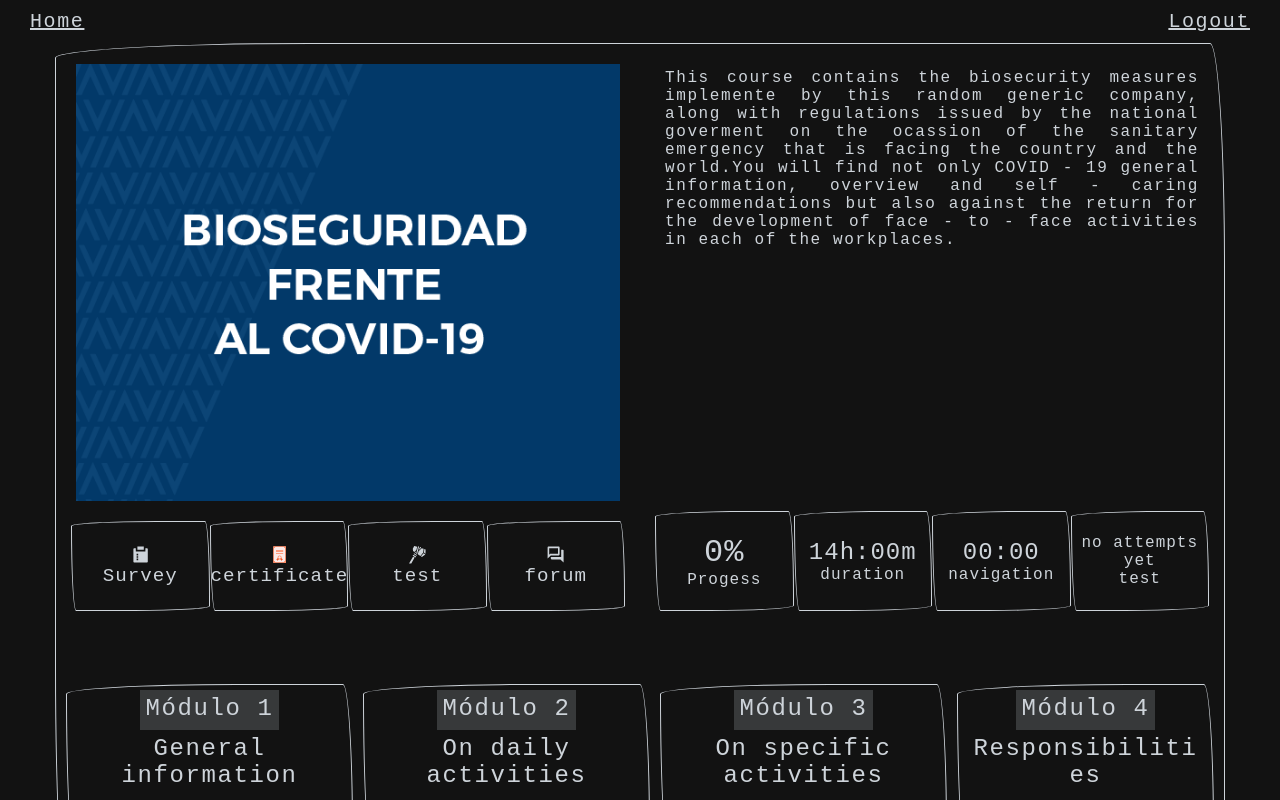
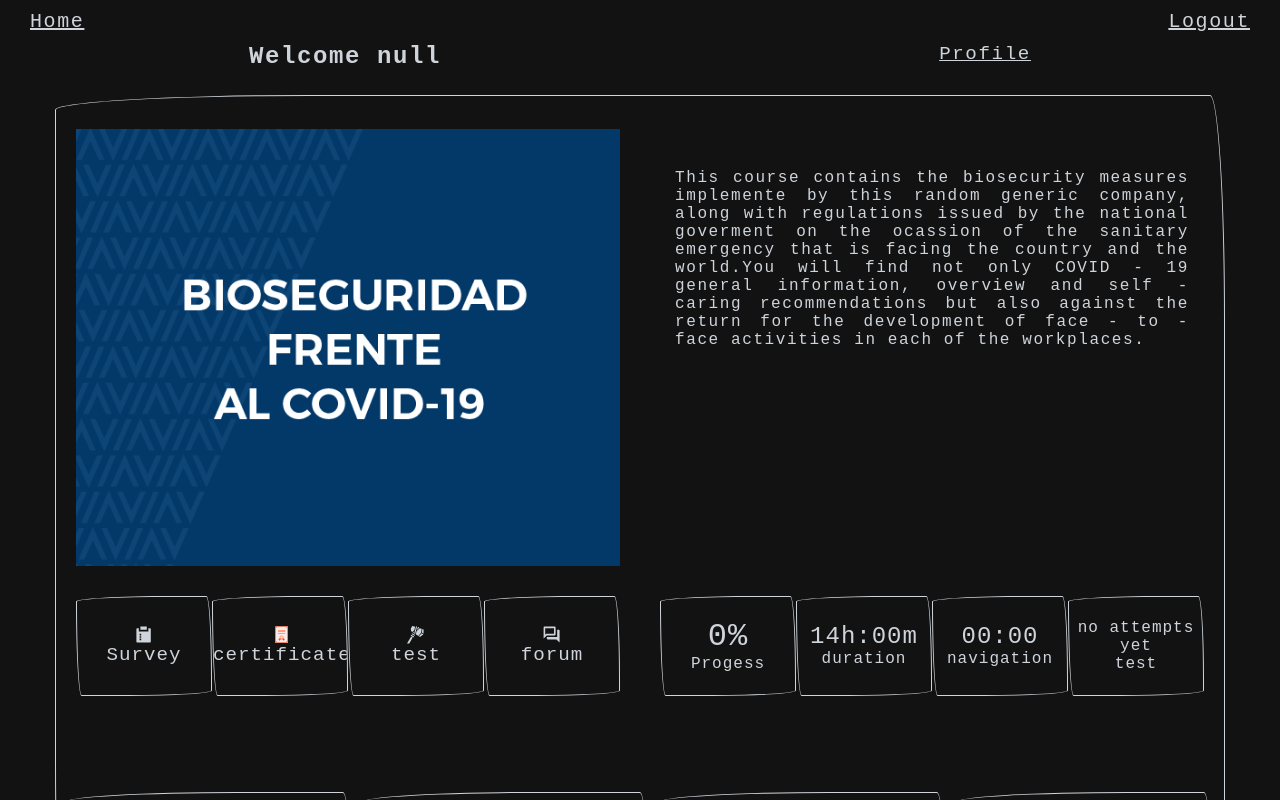
Before and after one commit to flportilla/lms, a React (Create React App) app: page /Student in a window 1280 px wide. Shown: the top 800 px of the page. Built offline with nearby package versions, Linux system fonts and the light colour scheme.

Commit message:
Minor updates to Style and components

```diff
--- a/src/App.js
+++ b/src/App.js
@@ -6,6 +6,7 @@ import Student from "./components/Student";
 import Professor from "./components/Professor";
 import { BrowserRouter as Router, Routes, Route } from "react-router-dom"
 import "./style/app.css"
+import Test from "./components/Test";
 
 function App() {
 
@@ -23,13 +24,17 @@ function App() {
             <NewUser />
           } />
 
-          <Route path="/Student" element=
-            {<Student />}
-          />
+          <Route path="/Student" element={
+            <Student />
+          } />
 
-          <Route path="/Professor" element=
-            {<Professor />}
-          />
+          <Route path="/Professor" element={
+            <Professor />
+          } />
+
+          <Route path="test" element={
+            <Test />
+          } />
         </Routes>
       </Router>
     </>
--- a/src/components/Header.js
+++ b/src/components/Header.js
@@ -5,12 +5,12 @@ const Header = () => {
 
   return (
     <header className="header">
-      <a className='home_anchor' href='/'
+      <a className='header_anchor' href='/'
       >
         Home
       </a>
       <a
-        className='home_anchor' href='/'
+        className='header_anchor' href='/'
         onClick={() => window.localStorage.clear()}
       >
         Logout
--- a/src/components/Login.js
+++ b/src/components/Login.js
@@ -31,7 +31,10 @@ const Login = () => {
       if (!rol) return alert('Please select your rol')
 
       window.localStorage.setItem('rol', user.rol)
-      await login.login(user)
+      const response = await login.login(user)
+
+      window.localStorage.setItem('rol', response.rol)
+      window.localStorage.setItem('name', response.name)
 
       navigate(`/${user.rol}`)
 
--- /dev/null
+++ b/src/components/Navbar.js
@@ -0,0 +1,19 @@
+import React from 'react'
+import '../style/navbar.css'
+
+const Navbar = () => {
+
+  const username = window.localStorage.getItem('name')
+  const rol = window.localStorage.getItem('rol')
+
+  return (
+    <>
+      <div className='navbar_container'>
+        <h2 className='welcome'>{`Welcome ${username}`}</h2>
+        <a href={`${rol}`} className='profile'>Profile</a>
+      </div>
+    </>
+  )
+}
+
+export default Navbar
--- a/src/components/Resources.js
+++ b/src/components/Resources.js
@@ -1,10 +1,13 @@
 import React from 'react'
 import Button from './Button'
+import { useNavigate } from "react-router-dom";
 import { RiSurveyFill } from 'react-icons/ri';
 import { FcDiploma2 } from 'react-icons/fc';
 import { GiStoneAxe } from 'react-icons/gi';
 import { MdOutlineForum } from 'react-icons/md';
 
+const Resources = () => {
+  const navigate = useNavigate()
   const resourcesButtons = [
     {
       id: 1,
@@ -28,7 +31,9 @@ const resourcesButtons = [
     },
     {
       id: 3,
-    onclick: null,
+      onclick: function () {
+        navigate('/test')
+      },
       customClass: 'test',
       type: 'button',
       children: {
@@ -48,8 +53,6 @@ const resourcesButtons = [
     }
   ]
 
-const Resources = () => {
-
   return (
     <div className='resources'>
       {resourcesButtons.map(resource => {
--- a/src/components/Student.js
+++ b/src/components/Student.js
@@ -4,7 +4,9 @@ import courseImg from '../assets/curso-bio-basico.png'
 import Resources from './Resources'
 import Indicators from './Indicators'
 import Module from './Module'
+import Navbar from './Navbar'
 
+const Student = () => {
   const description = "This course contains the biosecurity measures implemente by this random generic company, along with regulations issued by the national goverment on the ocassion of the sanitary emergency that is facing the country and the world.You will find not only COVID - 19 general information, overview and self - caring recommendations but also against the return for the development of face - to - face activities in each of the workplaces."
   const modulesInfo = [
     {
@@ -29,9 +31,9 @@ const modulesInfo = [
     }
 
   ]
-
-const Student = () => {
   return (
+    <>
+      <Navbar />
       <section className='student_section'>
 
         <div className='course_name'>
@@ -58,6 +60,7 @@ const Student = () => {
           })}
         </div>
       </section>
+    </>
   )
 }
 
--- /dev/null
+++ b/src/components/Test.js
@@ -0,0 +1,9 @@
+import React from 'react'
+
+const Test = () => {
+  return (
+    <div>Test</div>
+  )
+}
+
+export default Test
--- a/src/style/header.css
+++ b/src/style/header.css
@@ -4,7 +4,7 @@
   margin: 0 20px;
 }
 
-.home_anchor {
+.header_anchor {
   height: fit-content;
   color: inherit;
   font-size: 20px;
--- a/src/style/module.css
+++ b/src/style/module.css
@@ -15,7 +15,7 @@
 
 .module_title {
   height: 40px;
-  max-width: 100%;
+  width: 100%;
   background-color: hsla(210, 14%, 83%, 0.2);
   text-align: center;
   font-size: 1.5rem;
--- /dev/null
+++ b/src/style/navbar.css
@@ -0,0 +1,10 @@
+.navbar_container {
+  display: flex;
+  justify-content: space-around;
+}
+
+.profile {
+  font-size: 1.2rem;
+  text-decoration: underline;
+  color: #ced4da;
+}
--- a/src/style/student.css
+++ b/src/style/student.css
@@ -1,5 +1,5 @@
 .student_section {
-  margin: 0 auto;
+  margin: 25px auto 0;
   height: auto;
   width: fit-content;
   padding: 5px;
@@ -22,22 +22,33 @@
   grid-area: coursename;
   display: flex;
   flex-direction: column;
+  padding: 15px;
+  height: 100%;
+  justify-content: space-between;
+}
+
+.course_name_img_container {
+  padding: 0;
+  margin: 0;
 }
 
 .course_name_img_container img {
   width: 100%;
+  margin: 0;
+  padding: 0;
 }
 
 .course_name .resources {
   display: flex;
   justify-content: space-between;
+  padding: 0;
+  margin: 0;
   height: 100px;
-  margin: 0;
 }
 
 .description {
   grid-area: description;
-  padding: 10px;
+  padding: 15px;
   display: flex;
   flex-direction: column;
   justify-content: space-between;
@@ -63,6 +74,10 @@
   width: 100%;
   display: flex;
   gap: 10px;
+}
+
+.profile {
+  position: sticky;
 }
 
 
```
Also changed, not shown: 1 other file (tests, documents, lock files or other folders). Lines whose indentation alone changed are shown as unchanged.
